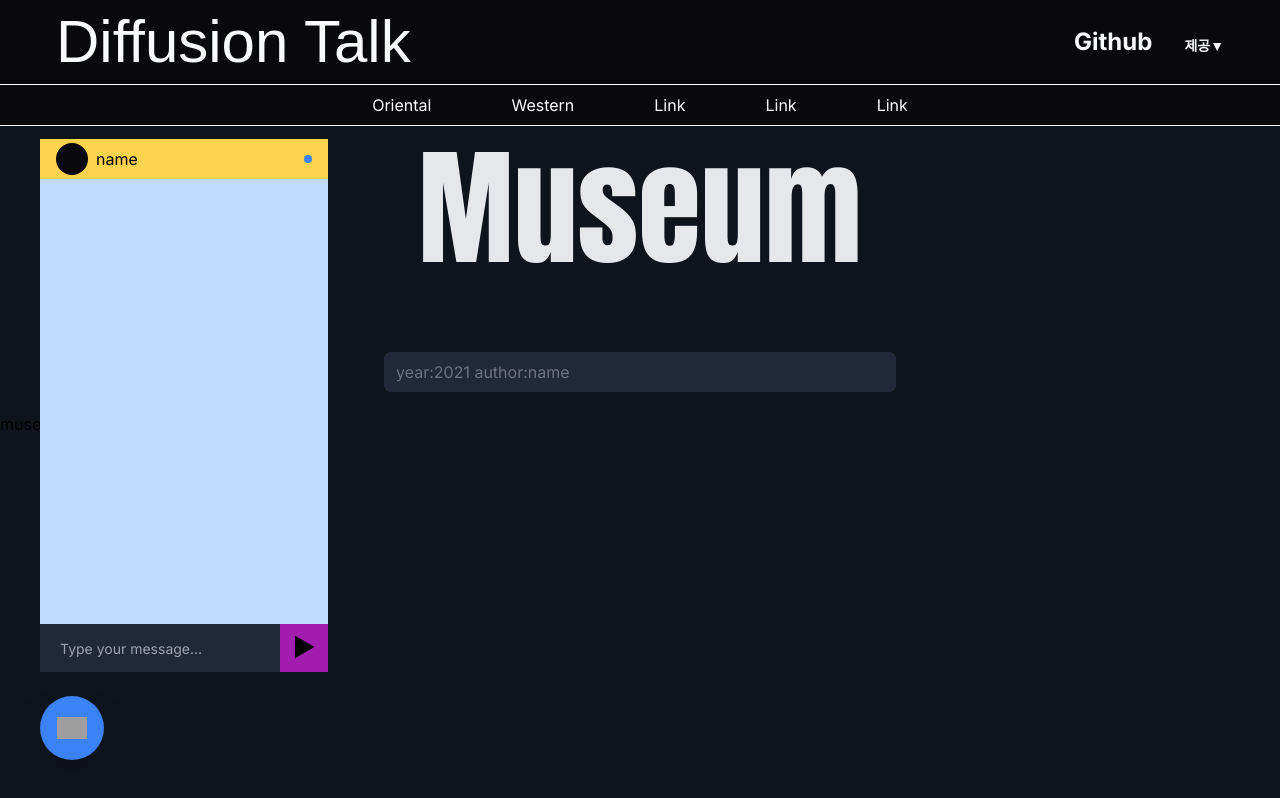
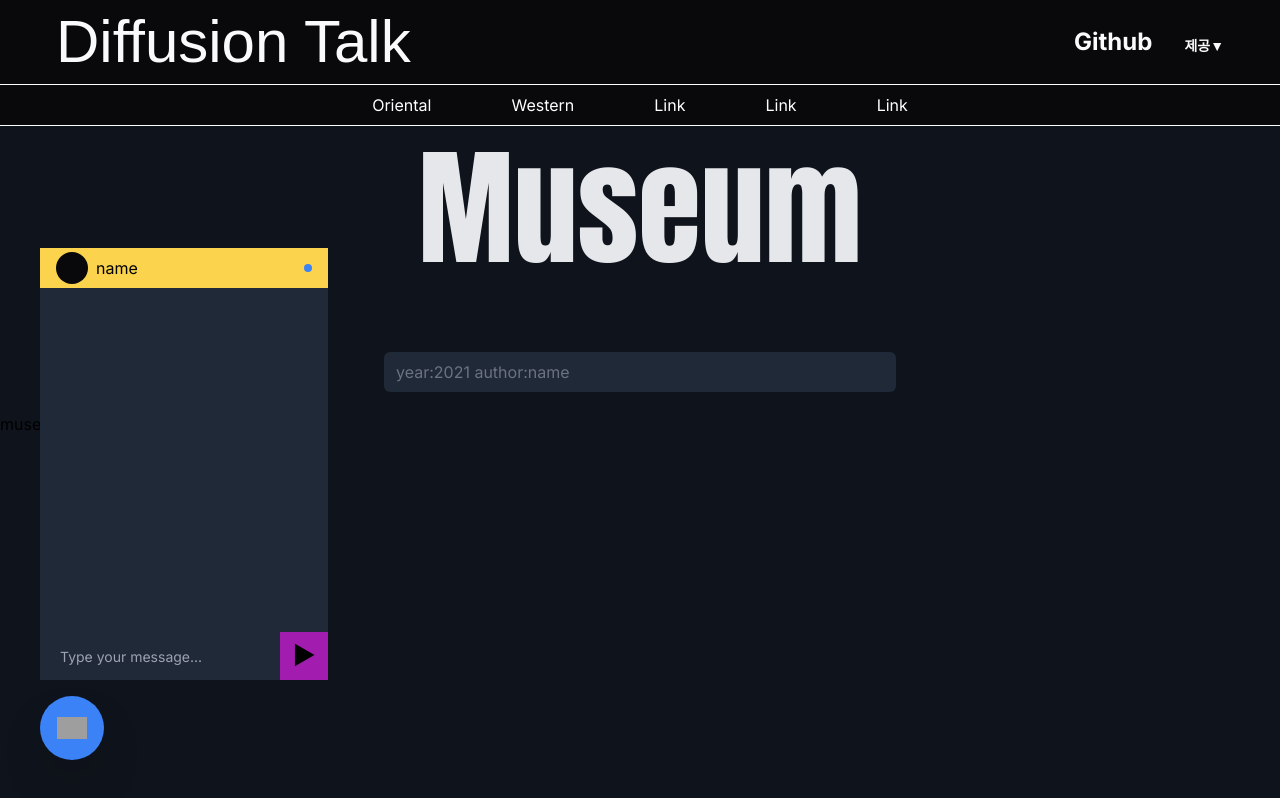
Before and after one commit to 2023-IMAGE-FUSION-CONTEST/image-fusion-contest, a Next.js app: page /gallery/museum in a window 1280 px wide. Both pictures are taken after a click on the button 72 px from the left and 728 px from the top of the page. Built offline with nearby package versions, Linux system fonts and the light colour scheme; grey boxes are pictures that could not be loaded; a web font is replaced by a local one.

Commit message:
change chat style

```diff
--- a/app/api/generate/route.ts
+++ b/app/api/generate/route.ts
@@ -1,5 +1,4 @@
-import {OpenAIStream, OpenAIStreamPayload} from "@/utils/openAiStream";
-
+import { OpenAIStream, OpenAIStreamPayload } from "@/utils/openAiStream";
 
 if (!process.env.OPENAI_API_KEY) {
     throw new Error("Missing env var from OpenAI");
--- a/app/components/chat/ChatHeader.tsx
+++ /dev/null
@@ -1,24 +0,0 @@
-function Avatar() {
-    return (
-        <div className="flex items-center">
-            <div className="w-8 h-8 bg-zinc-950 rounded-full mr-2">
-
-            </div>
-            <div>
-                name
-            </div>
-        </div>
-    )
-}
-
-
-export function ChatHeader() {
-    return (
-        <div className="absolute left-0 top-0 bg-amber-300 h-10 w-72 flex justify-between items-center px-4">
-            <Avatar />
-            <div className="w-2 h-2 bg-blue-500 rounded-full">
-
-            </div>
-        </div>
-    )
-}
--- /dev/null
+++ b/app/components/chat/ChatList.tsx
@@ -0,0 +1,32 @@
+'use client'
+
+import { useChatList } from "@/app/store/state";
+import { useEffect, useRef } from "react";
+
+const ChatList = () => {
+    const chatListRef = useRef<HTMLDivElement>(null);
+    const chatList = useChatList(state => state.list);
+
+    useEffect(() => {
+        // chatListRef가 스크롤의 맨 아래에 위치하도록 설정
+        if (chatListRef.current) {
+            chatListRef.current.scrollTop = chatListRef.current.scrollHeight;
+        }
+    }, [chatList])
+
+    return (
+        <div
+            ref={chatListRef}
+            className={`
+                overflow-x-hidden
+                overflow-y-auto
+                w-full
+                h-[calc(100%-2.5rem)]
+            `}
+        >
+            { chatList.map((chat) => <div>{ chat }</div>) }
+        </div>
+    );
+};
+
+export default ChatList;
--- a/app/components/chat/ChatRoom.tsx
+++ b/app/components/chat/ChatRoom.tsx
@@ -1,31 +1,31 @@
 'use client'
 
-import {ChatInput} from "@/app/components/chat/ChatInput";
-import {ChatHeader} from "@/app/components/chat/ChatHeader";
-import {useChatList} from "@/app/store/state";
-import {useEffect} from "react";
+import Header from "@/app/components/chat/header/Header";
+import Input from "@/app/components/chat/input/Input";
 
+import { useChatToggle } from "@/app/store/state";
+import ChatList from "@/app/components/chat/ChatList";
 
-function ChatBubble() {
+export default function ChatRoom() {
+    const room = useChatToggle(state => state.toggle);
+
+    if (!room) return null;
+
     return (
-        <div className="w-72 h-auto">
-            sadsdaffskjfskldfaslfjaslkjflskjflaskjdflskjflksfd;lasdkjf;laskjdf
+        <div
+            className={`
+                fixed
+                bottom-[10.5rem]
+                left-10
+                w-72
+                h-96
+                bg-gray-800
+                z-50
+            `}
+        >
+            <Header />
+            <ChatList />
+            <Input />
         </div>
     )
 }
-
-export default function ChatRoom() {
-    const chatList = useChatList(state => state.list);
-
-    useEffect(() => {
-        console.log(chatList);
-    }, [chatList]);
-
-    return (
-        <div className="fixed left-10 bottom-32 w-72 h-2/3 bg-blue-200 z-50 overflow-y-scroll overflow-x-hidden py-10">
-            <ChatHeader />
-            <ChatInput />
-            {chatList.map((ab) => <div>{ab}</div>)}
-        </div>
-    )
-}
--- a/app/components/chat/Chat.tsx
+++ b/app/components/chat/FloatingButton.tsx
@@ -1,11 +1,10 @@
-'use client'
+'use client';
 
-import ChatRoom from "@/app/components/chat/ChatRoom";
-import {useChatToggle} from "@/app/store/state";
+import { useChatToggle } from "@/app/store/state";
 import Image from "next/image";
 import chatIcon from "@/public/chat-svgrepo-com.svg";
 
-function ChatButton() {
+const FloatingButton = () => {
     const toggle = useChatToggle(state => state.change);
 
     return (
@@ -13,14 +12,6 @@ function ChatButton() {
             <Image src={chatIcon} alt={`aa`} height={30} width={30} />
         </button>
     )
-}
+};
 
-export default function Chat() {
-    const room = useChatToggle(state => state.toggle);
-    return (
-        <>
-            <ChatButton />
-            {room && <ChatRoom />}
-        </>
-    )
-}
+export default FloatingButton;
--- /dev/null
+++ b/app/components/chat/header/Avatar.tsx
@@ -0,0 +1,12 @@
+export default function Avatar() {
+    return (
+        <div className="flex items-center">
+            <div className="w-8 h-8 bg-zinc-950 rounded-full mr-2">
+
+            </div>
+            <div>
+                name
+            </div>
+        </div>
+    )
+}
--- /dev/null
+++ b/app/components/chat/header/Header.tsx
@@ -0,0 +1,10 @@
+import Avatar from "@/app/components/chat/header/Avatar";
+
+export default function Header() {
+    return (
+        <div className="bg-amber-300 h-10 w-72 flex justify-between items-center px-4">
+            <Avatar />
+            <div className="w-2 h-2 bg-blue-500 rounded-full" />
+        </div>
+    )
+}
--- /dev/null
+++ b/app/components/chat/input/Button.tsx
@@ -0,0 +1,12 @@
+const Button = ({ handleOnClick }: { handleOnClick: Function }) => {
+    return (
+        <button
+            className="w-12 h-full bg-fuchsia-700 text-2xl"
+            onClick={e => handleOnClick(e)}
+        >
+            ▶
+        </button>
+    );
+};
+
+export default Button;
--- a/app/components/chat/ChatInput.tsx
+++ b/app/components/chat/input/Input.tsx
@@ -1,9 +1,10 @@
 'use client'
 
-import {useChatList, useChatting} from "@/app/store/state";
-import {useState} from "react";
+import { useState } from "react";
+import { useChatList } from "@/app/store/state";
+import Button from "@/app/components/chat/input/Button";
 
-export function ChatInput() {
+const Input = () => {
     const [loading, setLoading] = useState(false);
     const [input, setInput] = useState("");
     const setChatList = useChatList(state => state.setList);
@@ -45,16 +46,19 @@ export function ChatInput() {
     }
 
     return (
-        <div className="absolute left-0 bottom-0 flex">
-            <input
-                className="w-60 h-12 px-5 text-sm focus:outline-none bg-gray-800 text-gray-100 placeholder-gray-400"
-                type="text"
-                placeholder="Type your message..."
-                onChange={e => setInput(e.target.value)}
-            />
-            <button className="w-12 bg-fuchsia-700 text-2xl" onClick={e => generateResponse(e)}>
-                ▶
-            </button>
+        <div className={`w-full h-12 flex`}>
+            <div className={`w-60 h-full`}>
+                <input
+                    className="w-full h-full px-5 text-sm focus:outline-none bg-gray-800 text-gray-100 placeholder-gray-400"
+                    type="text"
+                    placeholder="Type your message..."
+                    onChange={e => setInput(e.target.value)}
+                />
+            </div>
+
+            <Button handleOnClick={generateResponse} />
         </div>
     )
-}
+};
+
+export default Input;
--- a/app/gallery/layout.tsx
+++ b/app/gallery/layout.tsx
@@ -1,5 +1,6 @@
 import Input from "@/app/components/SearchInput";
-import Chat from "@/app/components/chat/Chat";
+import FloatingButton from "@/app/components/chat/FloatingButton";
+import ChatRoom from "@/app/components/chat/ChatRoom";
 
 export default function DashboardLayout({
     children,
@@ -9,8 +10,9 @@ export default function DashboardLayout({
     return (
         <div>
             <Input />
-            <Chat />
-            {children}
+            <FloatingButton />
+            <ChatRoom />
+            { children }
         </div>
     )
 }
```
